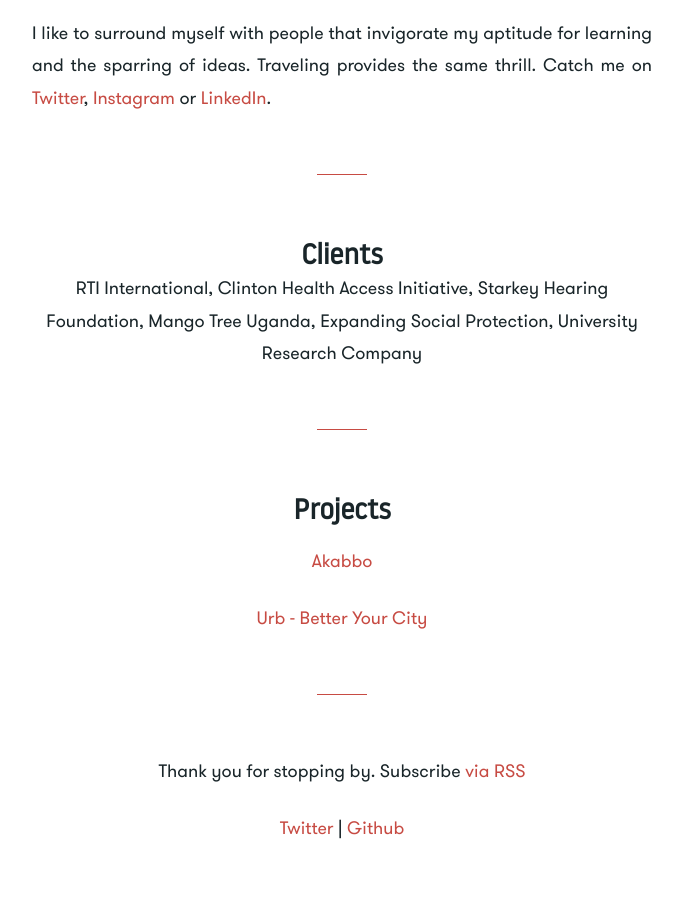
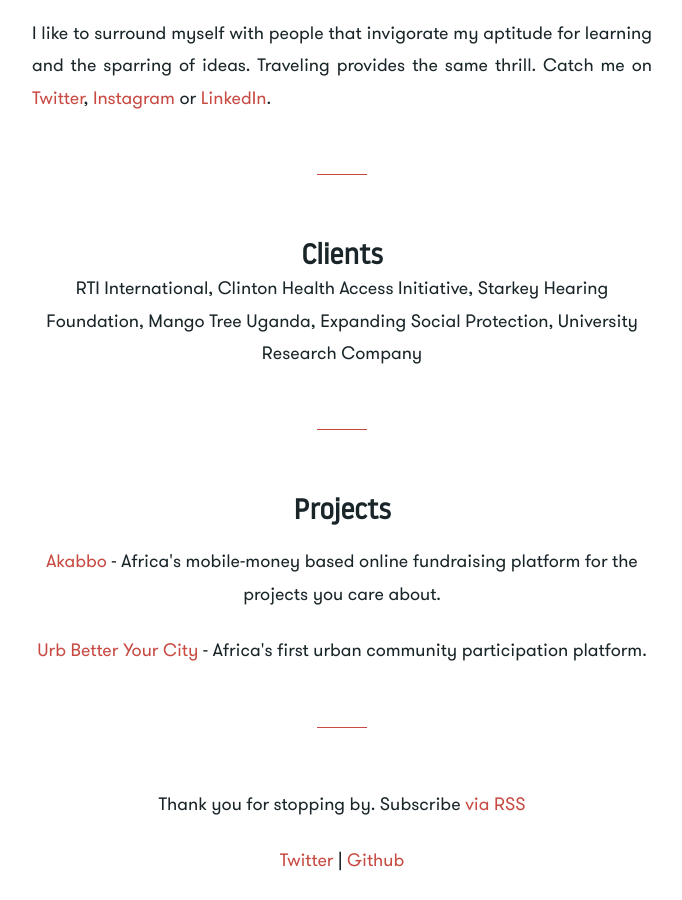
Before and after one commit to AJIT92/raybesiga.github.com, a Jekyll site: the page built from about.html, in a window 1280 px wide and 900 px high, scrolled down 964 px. Shown: the whole window, without its empty margins (298-980 px from the left). Built offline with Jekyll 4.4.1, drawn with Linux system fonts in a browser that asks for light colours; before the commit the page ends 1832 px from its top, so only the background shows below that.

Commit message:
Update projects on about

```diff
--- a/about.html
+++ b/about.html
@@ -21,7 +21,7 @@
         <span class="divider"></span>
 
         <h2>Projects</h2><br>
-        <p><a href="http://akabbo.ug" target="_blank">Akabbo</a></p>
-        <p><a href="http://urb.sparkpl.ug" target="_blank">Urb - Better Your City</a></p>
+        <p><a href="http://akabbo.ug" target="_blank">Akabbo</a> - Africa's mobile-money based online fundraising platform for the projects you care about.</p>
+        <p><a href="http://urb.sparkpl.ug" target="_blank">Urb Better Your City </a> - Africa's first urban community participation platform.</p>
     </div>
 </section>
```
